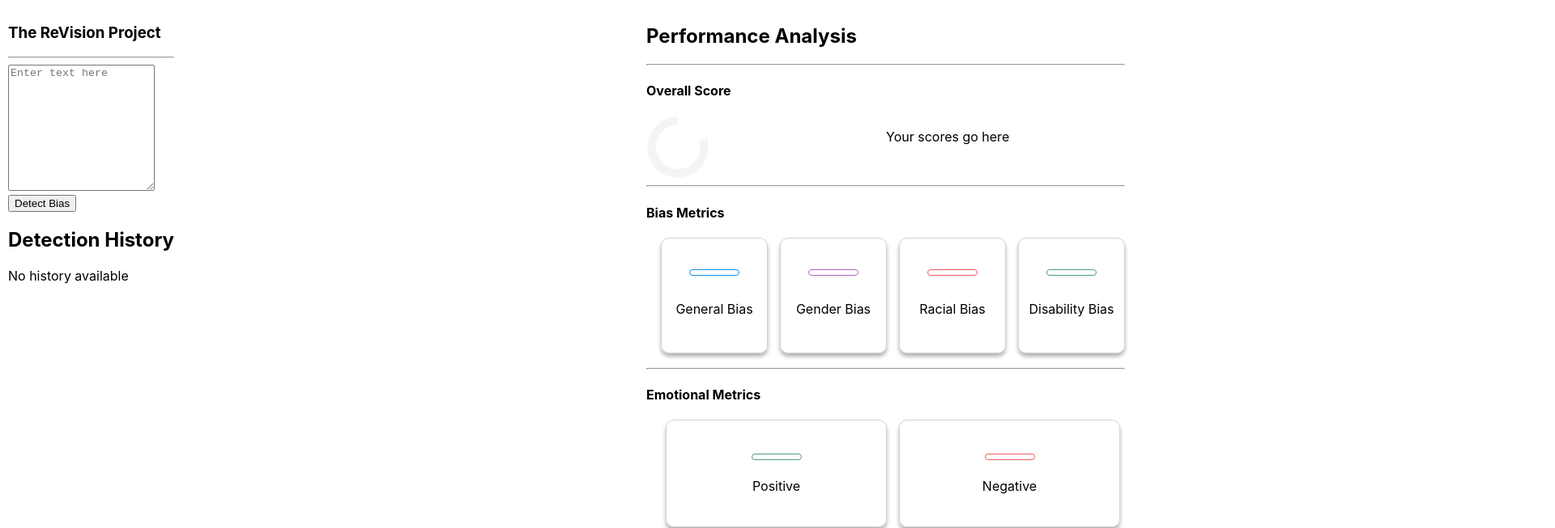
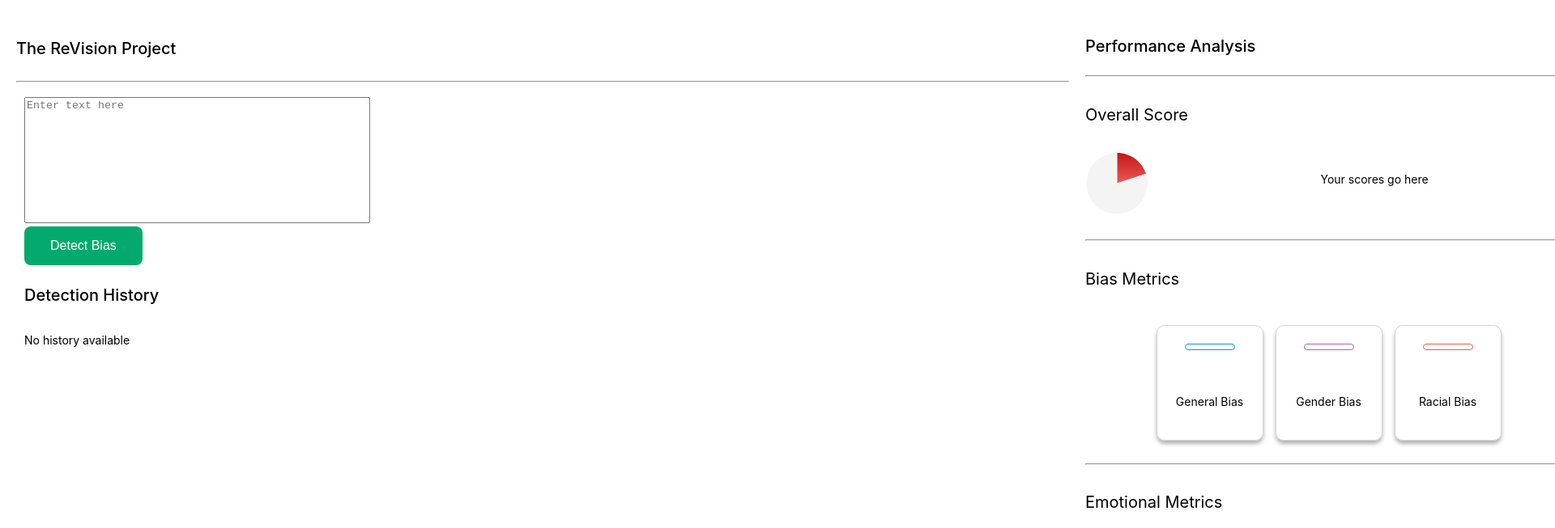
Before and after one commit to danicatyx/genderBiasDetector, a React (Create React App) app in the folder my-react-app/: page / in a window 1280 px wide. Shown: the top 653 px of the page at 81% size, 1920 px wide, since content can reach past the window. Built offline with nearby package versions, Linux system fonts and the light colour scheme.

Commit message:
tried to make components static

```diff
--- a/my-react-app/src/App.css
+++ b/my-react-app/src/App.css
@@ -1,7 +1,41 @@
+h1, h2, h3 {
+  color: #000;
+  font-family: Inter;
+  font-size: 20px;
+  font-style: bold;
+  font-weight: 450;
+  line-height: 40px; /* 200% */
+}
+
+h4, h5, h6 {
+  color: #000;
+  font-family: Inter;
+  font-size: 20px;
+  font-style: normal;
+  font-weight: 400;
+  line-height: 40px; /* 200% */
+}
+
+p {
+  color: #000;
+  font-family: Inter;
+  font-style: normal;
+  font-weight: 400;
+  line-height: 40px;
+  font-size: 14px;
+  position: static;
+}
+
+textarea {
+  width: 100%;
+  resize: none;
+}
+
 .container {
   display: flex;
-  width: 100%; /* Make sure the container takes up the full width of the viewport */
+  width: 100vw; /* Make sure the container takes up the full width of the viewport */
   height: 100vh; /* Adjust the height as necessary */
+  padding: 10px;
 }
 
 .box-60 {
@@ -19,16 +53,19 @@
 .grid-container {
   display: grid;
   grid-template-columns: repeat(2, 1fr);
-  gap: 1px;
+  vertical-align: top; /* Aligns text to the top */
+  margin-bottom: 30px;
 }
 
 .cards-container {
   display: flex;
   width: 100%;
-  padding: 0px 9px;
+  /* padding: 0px 9px; */
   justify-content: center;
   align-items: flex-start;
   gap: 15px;
+  overflow: auto; /* Enable scrolling if content exceeds div */
+  padding: 10px;
 }
 
 .card {
@@ -52,8 +89,8 @@
   width: 62px;
   height: 8px;
   flex-shrink: 0;
-  position: relative;
-  margin-bottom: 5px;
+  position: sticky;
+  margin-bottom: 20px;
 }
 
 .pill svg {
@@ -83,3 +120,20 @@
   border: 1px solid #D3D3D3;
   box-shadow: 0px 4px 5px 0px rgba(0, 0, 0, 0.30);
 }
+
+  .button {
+      background-color: #04AA6D; /* Green */
+      border: none;
+      color: white;
+      padding: 15px 32px;
+      border-radius: 8px;
+      text-align: center;
+      text-decoration: none;
+      display: inline-block;
+      font-size: 16px;
+  }
+
+  .button:hover {
+    background-color: #1a6153;
+    color: white;
+  }
--- a/my-react-app/src/App.js
+++ b/my-react-app/src/App.js
@@ -22,6 +22,8 @@ function App() {
     <div className="App">
       <div className="container">
         <div className="box-60">
+        <h3>The ReVision Project</h3>
+        <hr className="horizontal-line" />
           <BiasDetector onResult={handleResult} />
         </div>
         <div className="box-40">
@@ -30,10 +32,16 @@ function App() {
           <h4>Overall Score</h4>
           <div className="grid-container">
             <svg xmlns="http://www.w3.org/2000/svg" width="78" height="78" viewBox="0 0 78 78" fill="none">
+              <path d="M39 38.9897V1C55.4582 1 70.0445 11.5976 75.1304 27.2503L39 38.9897Z" fill="url(#paint0_linear_40_639)"/>
               <path d="M39 38.9897L75.1304 27.2503C81.6139 47.2045 70.6937 68.6366 50.7395 75.1201C30.7852 81.6037 9.35314 70.6835 2.86961 50.7292C-3.61393 30.775 7.30626 9.34288 27.2605 2.85935C31.0519 1.62746 35.0135 1 39 1V38.9897Z" fill="#F4F4F4" stroke="white"/>
-              <circle cx="39.5" cy="38.5" r="27.5" fill="white"/>
+              <defs>
+              <linearGradient id="paint0_linear_40_639" x1="57.0652" y1="1" x2="57.0652" y2="38.9897" gradientUnits="userSpaceOnUse">
+              <stop stop-color="#C11817"/>
+              <stop offset="1" stop-color="#ED5958"/>
+              </linearGradient>
+              </defs>
             </svg>
-            <div><p>Your scores go here</p></div>
+              <p>Your scores go here</p>
           </div>
           <hr className="horizontal-line" />
           <h4>Bias Metrics</h4>
@@ -72,15 +80,6 @@ function App() {
               )}
               <p>Racial Bias</p>
             </div>
-            <div className="card">
-              <div className="pill">
-                <svg xmlns="http://www.w3.org/2000/svg" width="62" height="8" viewBox="0 0 62 8" fill="none">
-                  <rect x="0.5" y="0.5" width="61" height="7" rx="3.5" stroke="#4E9D77"/>
-                </svg>
-              </div>
-              {/* Add disability bias score here if available */}
-              <p>Disability Bias</p>
-            </div>
           </div>
           <hr className="horizontal-line" />
           <h4>Emotional Metrics</h4>
--- a/my-react-app/src/Components/TextInput.js
+++ b/my-react-app/src/Components/TextInput.js
@@ -26,17 +26,16 @@ const TextInput = ({ onSubmit }) => {
 
   return (
     <div>
-      <h3>The ReVision Project</h3>
-      <hr className="horizontal-line" />
       <form onSubmit={handleSubmit}>
         <textarea
           value={text}
           onChange={handleChange}
           placeholder="Enter text here"
+          cols="50"
           rows="10"
         />
         <br />
-        <button type="submit" disabled={loading}>
+        <button className="button" type="submit" disabled={loading}>
           {loading ? 'Detecting...' : 'Detect Bias'}
         </button>
       </form>
```
Also changed, not shown: 1 other file (tests, documents, lock files or other folders).
